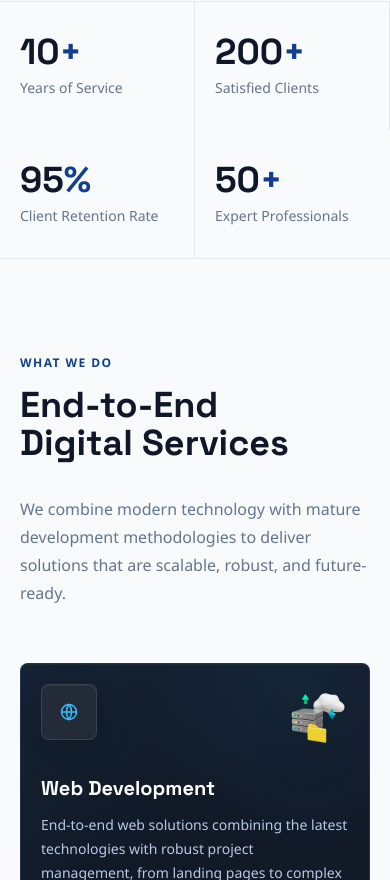
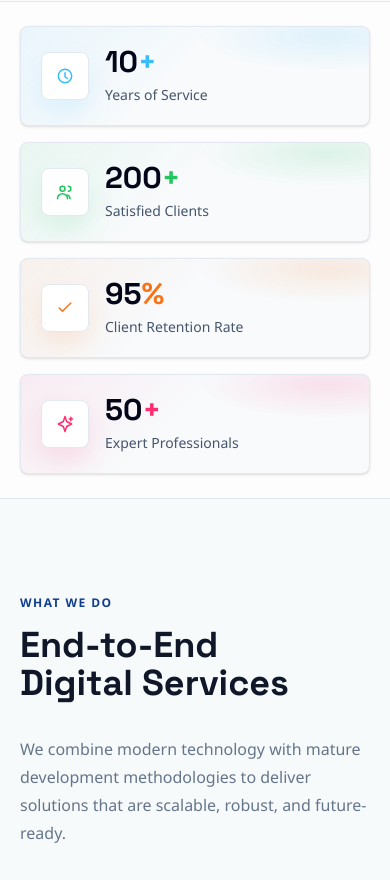
Before and after one commit to Adityakbr01/ag-solutions-website, a React (Vite) app: page / in a window 390 px wide. Shown: the part 704-1584 px from the top of the page. Built offline with nearby package versions, Linux system fonts and the light colour scheme; no server answers.

Commit message:
feat: enhance styling and structure across multiple sections; add icons and accent colors for improved UI consistency

```diff
--- a/src/index.css
+++ b/src/index.css
@@ -412,13 +412,6 @@ html.lenis body {
 
 .service-showcase-card {
   isolation: isolate;
-  background: linear-gradient(
-    180deg,
-    hsl(219 36% 12%) 0%,
-    hsl(221 39% 10%) 100%
-  );
-  border-color: color-mix(in srgb, hsl(217 76% 72%) 18%, transparent);
-  box-shadow: inset 0 1px 0 color-mix(in srgb, white 4%, transparent);
   transition:
     border-color 260ms ease,
     box-shadow 260ms ease,
@@ -447,10 +440,10 @@ html.lenis body {
 }
 
 .service-showcase-card:hover {
-  /* border-color: color-mix(in srgb, var(--service-accent) 44%, transparent); */
+  border-color: color-mix(in srgb, var(--service-accent) 44%, transparent);
   box-shadow:
-    inset 0 1px 0 color-mix(in srgb, white 7%, transparent),
-    0 24px 50px color-mix(in srgb, hsl(222 47% 6%) 48%, transparent);
+    inset 0 1px 0 color-mix(in srgb, white 22%, transparent),
+    0 24px 50px color-mix(in srgb, var(--service-accent) 13%, transparent);
   transform: translateY(-4px);
 }
 
@@ -460,11 +453,9 @@ html.lenis body {
 
 .service-showcase-icon {
   color: var(--service-accent);
-  background: hsl(218 23% 18%);
-  border-color: color-mix(in srgb, white 10%, transparent);
   box-shadow:
-    inset 0 1px 0 color-mix(in srgb, white 5%, transparent),
-    0 12px 28px color-mix(in srgb, hsl(222 47% 6%) 22%, transparent);
+    inset 0 1px 0 color-mix(in srgb, white 30%, transparent),
+    0 12px 28px color-mix(in srgb, var(--service-accent) 12%, transparent);
 }
 
 .service-feature-check {
@@ -481,6 +472,79 @@ html.lenis body {
     var(--service-accent) 64%,
     transparent
   ) !important;
+}
+
+.section-accent-card {
+  --card-accent: var(--accent);
+  isolation: isolate;
+}
+
+.section-accent-card::before {
+  position: absolute;
+  inset: 0;
+  z-index: 0;
+  content: "";
+  pointer-events: none;
+  background:
+    radial-gradient(
+      58% 54% at 88% 10%,
+      color-mix(in srgb, var(--card-accent) 16%, transparent),
+      transparent 64%
+    ),
+    linear-gradient(
+      135deg,
+      color-mix(in srgb, var(--card-accent) 9%, transparent),
+      transparent 46%
+    );
+  opacity: 0.78;
+  transition: opacity 260ms ease;
+}
+
+.section-accent-card > * {
+  position: relative;
+  z-index: 1;
+}
+
+.section-accent-card:hover {
+  border-color: color-mix(in srgb, var(--card-accent) 42%, transparent);
+  box-shadow:
+    inset 0 1px 0 color-mix(in srgb, white 26%, transparent),
+    0 18px 38px color-mix(in srgb, var(--card-accent) 12%, transparent);
+}
+
+.section-accent-card:hover::before {
+  opacity: 1;
+}
+
+.section-accent-icon {
+  color: var(--card-accent);
+  box-shadow:
+    inset 0 1px 0 color-mix(in srgb, white 30%, transparent),
+    0 12px 26px color-mix(in srgb, var(--card-accent) 12%, transparent);
+}
+
+.section-accent-text {
+  color: var(--card-accent);
+}
+
+.section-accent-badge {
+  color: color-mix(in srgb, var(--card-accent) 78%, black 22%);
+  border-color: color-mix(in srgb, var(--card-accent) 30%, transparent);
+  background: color-mix(in srgb, var(--card-accent) 12%, transparent);
+}
+
+.dark .section-accent-badge {
+  color: color-mix(in srgb, var(--card-accent) 82%, white 18%);
+}
+
+.section-accent-check {
+  color: var(--card-accent);
+  background: color-mix(in srgb, var(--card-accent) 15%, transparent);
+}
+
+.section-accent-card .home-wave-cta {
+  --cta-accent: var(--card-accent);
+  --cta-foreground: hsl(222 47% 8%);
 }
 
 /* ─── Primary CTA: gold fill button ──────────────────────────────────────── */
@@ -590,6 +654,8 @@ html.lenis body {
   .service-showcase-card,
   .service-showcase-card::before,
   .service-showcase-card img,
+  .section-accent-card,
+  .section-accent-card::before,
   .home-primary-cta::before,
   .home-wave-cta::before,
   .service-card::before,
--- a/src/modules/home/components/ContactSection.tsx
+++ b/src/modules/home/components/ContactSection.tsx
@@ -1,18 +1,49 @@
 import { useState } from "react";
+import type { CSSProperties } from "react";
 import { Button } from "@/components/ui/button";
 import { contactInfo } from "../data/homeContent";
 import { FadeIn } from "./FadeIn";
 import { HomeIcon } from "./HomeIcon";
+import type { HomeIconName } from "./HomeIcon";
+
+const contactMethods: Array<{
+  accent: string;
+  href?: string;
+  icon: HomeIconName;
+  label: string;
+}> = [
+  {
+    accent: "#22c55e",
+    href: contactInfo.phoneHref,
+    icon: "phone",
+    label: `${contactInfo.phoneDisplay} - ${contactInfo.hours}`,
+  },
+  {
+    accent: "#38bdf8",
+    href: contactInfo.emailHref,
+    icon: "mail",
+    label: contactInfo.email,
+  },
+  {
+    accent: "#f97316",
+    icon: "mapPin",
+    label: contactInfo.location,
+  },
+];
 
 export function ContactSection() {
   const [isSubscribed, setIsSubscribed] = useState(false);
 
   return (
     <FadeIn>
-      <section id="contact" className="px-5 md:px-12 mb-6">
-        <div className="mx-auto grid max-w-7xl gap-10 rounded-lg border border-border bg-card p-8 shadow-sm dark:border-white/[0.08] dark:bg-[#131312] md:grid-cols-2 md:p-14">
-          <div>
-            <h2 className="font-display text-4xl font-extrabold leading-[1.1] text-card-foreground">
+      <section id="contact" className="mb-6 px-5 md:px-12">
+        <div className="relative mx-auto grid max-w-7xl gap-10 overflow-hidden rounded-lg border border-slate-200 bg-white p-8 shadow-sm dark:border-white/[0.08] dark:bg-slate-900/80 md:grid-cols-2 md:p-14">
+          <div
+            className="absolute inset-0 bg-[radial-gradient(circle_at_12%_18%,color-mix(in_srgb,var(--accent)_16%,transparent),transparent_30%),radial-gradient(circle_at_92%_82%,color-mix(in_srgb,var(--secondary-accent)_18%,transparent),transparent_32%)]"
+            aria-hidden="true"
+          />
+          <div className="relative z-10">
+            <h2 className="font-display text-4xl font-extrabold leading-[1.1] text-slate-950 dark:text-white">
               Ready to build
               <span className="block">
                 something{" "}
@@ -21,44 +52,55 @@ export function ContactSection() {
                 </span>
               </span>
             </h2>
-            <p className="mt-4 max-w-xl text-sm font-light leading-7 text-muted-foreground">
+            <p className="mt-4 max-w-xl text-sm font-light leading-7 text-slate-600 dark:text-slate-300">
               Tell us about your project and we will get back to you within one
               business day with a free consultation.
             </p>
 
             <div className="mt-8 space-y-4">
-              <a
-                href={contactInfo.phoneHref}
-                className="flex items-center gap-3 text-sm text-muted-foreground transition hover:text-foreground"
-              >
-                <span className="flex h-9 w-9 items-center justify-center rounded-lg border border-border bg-muted text-accent-strong dark:border-white/[0.08] dark:bg-white/[0.05] dark:text-accent">
-                  <HomeIcon name="phone" className="h-4 w-4" />
-                </span>
-                {contactInfo.phoneDisplay} - {contactInfo.hours}
-              </a>
-              <a
-                href={contactInfo.emailHref}
-                className="flex items-center gap-3 text-sm text-muted-foreground transition hover:text-foreground"
-              >
-                <span className="flex h-9 w-9 items-center justify-center rounded-lg border border-border bg-muted text-accent-strong dark:border-white/[0.08] dark:bg-white/[0.05] dark:text-accent">
-                  <HomeIcon name="mail" className="h-4 w-4" />
-                </span>
-                {contactInfo.email}
-              </a>
-              <div className="flex items-center gap-3 text-sm text-muted-foreground">
-                <span className="flex h-9 w-9 items-center justify-center rounded-lg border border-border bg-muted text-accent-strong dark:border-white/[0.08] dark:bg-white/[0.05] dark:text-accent">
-                  <HomeIcon name="mapPin" className="h-4 w-4" />
-                </span>
-                {contactInfo.location}
-              </div>
+              {contactMethods.map((method) => {
+                const content = (
+                  <>
+                    <span className="section-accent-icon flex h-10 w-10 shrink-0 items-center justify-center rounded-lg border border-slate-200 bg-white dark:border-white/[0.08] dark:bg-slate-800">
+                      <HomeIcon name={method.icon} className="h-4 w-4" />
+                    </span>
+                    <span>{method.label}</span>
+                  </>
+                );
+
+                const className =
+                  "section-accent-card relative flex items-center gap-3 overflow-hidden rounded-lg border border-slate-200 bg-slate-50/80 p-3 text-sm text-slate-700 transition hover:-translate-y-0.5 dark:border-white/[0.08] dark:bg-white/[0.05] dark:text-slate-200";
+
+                return method.href ? (
+                  <a
+                    className={className}
+                    href={method.href}
+                    key={method.label}
+                    style={{ "--card-accent": method.accent } as CSSProperties}
+                  >
+                    {content}
+                  </a>
+                ) : (
+                  <div
+                    className={className}
+                    key={method.label}
+                    style={{ "--card-accent": method.accent } as CSSProperties}
+                  >
+                    {content}
+                  </div>
+                );
+              })}
             </div>
           </div>
 
-          <div>
-            <h3 className="font-display text-xl font-bold text-card-foreground">
+          <div
+            className="section-accent-card relative z-10 overflow-hidden rounded-lg border border-slate-200 bg-slate-50/85 p-6 dark:border-white/[0.08] dark:bg-white/[0.05]"
+            style={{ "--card-accent": "#ff2d6f" } as CSSProperties}
+          >
+            <h3 className="font-display text-xl font-bold text-slate-950 dark:text-white">
               Stay in the loop
             </h3>
-            <p className="mt-2 text-sm leading-6 text-muted-foreground">
+            <p className="mt-2 text-sm leading-6 text-slate-600 dark:text-slate-300">
               Get our newsletter with tech insights and project spotlights.
             </p>
             <form
@@ -76,17 +118,17 @@ export function ContactSection() {
                 type="email"
                 required
                 placeholder="your@email.com"
-                className="min-h-12 flex-1 rounded-full border border-border bg-background px-5 text-sm text-foreground outline-none transition placeholder:text-muted-foreground focus:border-accent/60 dark:border-white/[0.08] dark:bg-white/[0.05]"
+                className="min-h-12 flex-1 rounded-full border border-slate-200 bg-white px-5 text-sm text-slate-950 outline-none transition placeholder:text-slate-400 focus:border-accent/60 dark:border-white/[0.08] dark:bg-slate-900 dark:text-white dark:placeholder:text-slate-500"
               />
               <Button
                 type="submit"
-                className="min-h-12  cursor-pointer flex items-center justify-center gap-2 rounded-full border-0 bg-accent px-7 text-sm font-semibold text-accent-foreground hover:bg-accent/85"
+                className="flex min-h-12 cursor-pointer items-center justify-center gap-2 rounded-full border-0 bg-accent px-7 text-sm font-semibold text-accent-foreground hover:bg-accent/85"
               >
                 <span>Subscribe</span>
                 <HomeIcon name="arrowRight" className="h-4 w-4" />
               </Button>
             </form>
-            <p className="mt-3 text-xs text-muted-foreground">
+            <p className="mt-3 text-xs text-slate-500 dark:text-slate-400">
               {isSubscribed
                 ? "Thanks. You are on the list."
                 : "No spam, unsubscribe any time."}
--- a/src/modules/home/components/HeroSection.tsx
+++ b/src/modules/home/components/HeroSection.tsx
@@ -69,7 +69,10 @@ const heroImageSizes =
   "(max-width: 639px) 8rem, (max-width: 767px) 20rem, (max-width: 1023px) 16rem, 18rem";
 
 const getHeroWebpSrcSet = (image: string) => {
-  const imageName = image.split("/").pop()?.replace(/\.(png|webp)$/, "");
+  const imageName = image
+    .split("/")
+    .pop()
+    ?.replace(/\.(png|webp)$/, "");
 
   return `/images/hero-optimized/${imageName}-192.webp 192w, /images/hero-optimized/${imageName}-384.webp 384w`;
 };
--- a/src/modules/home/components/ServicesSection.tsx
+++ b/src/modules/home/components/ServicesSection.tsx
@@ -23,7 +23,10 @@ const getServiceImageSrcSet = (src: string) => {
 
 export function ServicesSection() {
   return (
-    <section id="services" className="px-5 py-24 md:px-12">
+    <section
+      id="services"
+      className="bg-slate-50/80 px-5 py-24 dark:bg-slate-950 md:px-12"
+    >
       <div className="mx-auto max-w-7xl">
         <FadeIn>
           <SectionHeader
@@ -38,12 +41,12 @@ export function ServicesSection() {
           <div className="grid items-stretch gap-5 [grid-auto-rows:minmax(0,1fr)] md:grid-cols-2 lg:grid-cols-3">
             {services.map((service) => (
               <article
-                className="service-showcase-card group relative flex h-full min-h-[390px] min-w-0 flex-col overflow-hidden rounded-lg border p-5 sm:p-6"
+                className="service-showcase-card group relative flex h-full min-h-[390px] min-w-0 flex-col overflow-hidden rounded-lg border border-slate-200 bg-white p-5 shadow-sm dark:border-white/[0.08] dark:bg-slate-900/80 sm:p-6"
                 key={service.title}
                 style={{ "--service-accent": service.accent } as CSSProperties}
               >
                 <div className="relative z-10 mb-7 flex min-h-16 items-start justify-between gap-4">
-                  <div className="service-showcase-icon flex h-14 w-14 shrink-0 items-center justify-center rounded-lg border">
+                  <div className="service-showcase-icon flex h-14 w-14 shrink-0 items-center justify-center rounded-lg border border-slate-200 bg-slate-50 dark:border-white/[0.08] dark:bg-slate-800">
                     <HomeIcon name={service.icon} className="h-5 w-5" />
                   </div>
                   <img
@@ -58,17 +61,17 @@ export function ServicesSection() {
                     className="h-16 w-24 object-contain object-right drop-shadow-[0_14px_20px_rgba(0,0,0,0.2)] transition-transform duration-300 group-hover:-translate-y-1 group-hover:scale-105 sm:h-20 sm:w-28"
                   />
                 </div>
-                <h3 className="relative z-10 font-display text-xl font-bold leading-tight text-white">
+                <h3 className="relative z-10 font-display text-xl font-bold leading-tight text-slate-950 dark:text-white">
                   {service.title}
                 </h3>
-                <p className="relative z-10 mt-3 text-sm font-light leading-6 text-[#b8c9e7]">
+                <p className="relative z-10 mt-3 text-sm font-light leading-6 text-slate-600 dark:text-[#b8c9e7]">
                   {service.description}
                 </p>
 
                 <ul className="relative z-10 mt-5 space-y-3">
                   {service.features.map((feature) => (
                     <li
-                      className="flex min-w-0 items-center gap-3 text-sm leading-5 text-white"
+                      className="flex min-w-0 items-center gap-3 text-sm leading-5 text-slate-800 dark:text-white"
                       key={feature}
                     >
                       <span className="service-feature-check flex h-5 w-5 shrink-0 items-center justify-center rounded-full">
--- a/src/modules/home/components/StatsStrip.tsx
+++ b/src/modules/home/components/StatsStrip.tsx
@@ -1,27 +1,33 @@
+import type { CSSProperties } from "react";
 import { stats } from "../data/homeContent";
 import { FadeIn } from "./FadeIn";
+import { HomeIcon } from "./HomeIcon";
 
 export function StatsStrip() {
   return (
     <FadeIn>
-      <div className="border-y border-border">
-        <div className="mx-auto grid max-w-7xl grid-cols-2 lg:grid-cols-4">
-          {stats.map((stat, index) => (
+      <div className="border-y border-slate-200 bg-white/70 px-5 py-6 dark:border-white/[0.08] dark:bg-slate-950 md:px-12">
+        <div className="mx-auto grid max-w-7xl gap-4 sm:grid-cols-2 lg:grid-cols-4">
+          {stats.map((stat) => (
             <div
-              className={`px-5 py-8 md:px-12 md:py-10 ${
-                index < stats.length - 1 ? "border-r border-border" : ""
-              }`}
+              className="section-accent-card relative overflow-hidden rounded-lg border border-slate-200 bg-slate-50 p-5 shadow-sm dark:border-white/[0.08] dark:bg-slate-900/70"
               key={stat.label}
+              style={{ "--card-accent": stat.accent } as CSSProperties}
             >
-              <p className="font-display text-4xl font-extrabold leading-none text-foreground md:text-5xl">
-                {stat.value}
-                <span className="text-accent-strong dark:text-accent">
-                  {stat.suffix}
+              <div className="relative z-10 flex items-center gap-4">
+                <span className="section-accent-icon flex h-12 w-12 shrink-0 items-center justify-center rounded-lg border border-slate-200 bg-white dark:border-white/[0.08] dark:bg-slate-800">
+                  <HomeIcon name={stat.icon} className="h-5 w-5" />
                 </span>
-              </p>
-              <p className="mt-2 text-sm text-muted-foreground">
-                {stat.label}
-              </p>
+                <div className="min-w-0">
+                  <p className="font-display text-3xl font-extrabold leading-none text-slate-950 md:text-4xl dark:text-white">
+                    {stat.value}
+                    <span className="section-accent-text">{stat.suffix}</span>
+                  </p>
+                  <p className="mt-2 text-sm leading-5 text-slate-600 dark:text-slate-300">
+                    {stat.label}
+                  </p>
+                </div>
+              </div>
             </div>
           ))}
         </div>
--- a/src/modules/home/data/homeContent.ts
+++ b/src/modules/home/data/homeContent.ts
@@ -65,11 +65,41 @@ export const heroTechRows = [
   { name: "Node / PHP", scope: "Backend", tone: "green" },
 ];
 
-export const stats = [
-  { value: "10", suffix: "+", label: "Years of Service" },
-  { value: "200", suffix: "+", label: "Satisfied Clients" },
-  { value: "95", suffix: "%", label: "Client Retention Rate" },
-  { value: "50", suffix: "+", label: "Expert Professionals" },
+export const stats: Array<{
+  value: string;
+  suffix: string;
+  label: string;
+  icon: HomeIconName;
+  accent: string;
+}> = [
+  {
+    value: "10",
+    suffix: "+",
+    label: "Years of Service",
+    icon: "clock",
+    accent: "#38bdf8",
+  },
+  {
+    value: "200",
+    suffix: "+",
+    label: "Satisfied Clients",
+    icon: "users",
+    accent: "#22c55e",
+  },
+  {
+    value: "95",
+    suffix: "%",
+    label: "Client Retention Rate",
+    icon: "check",
+    accent: "#f97316",
+  },
+  {
+    value: "50",
+    suffix: "+",
+    label: "Expert Professionals",
+    icon: "sparkles",
+    accent: "#ff2d6f",
+  },
 ];
 
 export const services: Array<{
@@ -197,22 +227,35 @@ export const services: Array<{
   },
 ];
 
-export const aboutFeatures = [
+export const aboutFeatures: Array<{
+  title: string;
+  description: string;
+  icon: HomeIconName;
+  accent: string;
+}> = [
   {
     title: "Reliable",
     description: "Commitments kept, deadlines met, and delivery handled with care.",
+    icon: "check",
+    accent: "#22c55e",
   },
   {
     title: "Always Available",
     description: "Support that is close by when your team needs it most.",
+    icon: "clock",
+    accent: "#38bdf8",
   },
   {
     title: "Creative UI",
     description: "Unique, memorable interfaces designed for real users.",
+    icon: "sparkles",
+    accent: "#ff2d6f",
   },
   {
     title: "Proven Track Record",
     description: "Hundreds of successful deliveries across industries.",
+    icon: "chart",
+    accent: "#f97316",
   },
 ];
 
@@ -302,18 +345,28 @@ export const productFeatures = [
   "Cloud-based, accessible anywhere",
 ];
 
-export const products = [
+export const products: Array<{
+  badge: string;
+  title: string;
+  description: string;
+  icon: HomeIconName;
+  accent: string;
+}> = [
   {
     badge: "Marketing",
     title: "EASE Marketing Platform",
     description:
       "A digital marketing suite designed to streamline PPC campaigns, SEO tracking, and audience analytics in one place.",
+    icon: "trendingUp",
+    accent: "#ff2d6f",
   },
   {
     badge: "Community",
     title: "Grow Together",
     description:
       "A collaborative group meeting and networking platform that connects professionals and businesses to grow together.",
+    icon: "users",
+    accent: "#22c55e",
   },
 ];
 
@@ -322,6 +375,7 @@ export const portfolioItems: Array<{
   description: string;
   tag: string;
   icon: HomeIconName;
+  accent: string;
 }> = [
   {
     title: "E-Commerce Platform",
@@ -329,6 +383,7 @@ export const portfolioItems: Array<{
       "Full-stack storefront with inventory management and payment gateway integration.",
     tag: "Web Development",
     icon: "shoppingCart",
+    accent: "#38bdf8",
   },
   {
     title: "Grow Together App",
@@ -336,6 +391,7 @@ export const portfolioItems: Array<{
       "Community networking mobile app for Android and iOS with real-time messaging.",
     tag: "Mobile App",
     icon: "users",
+    accent: "#22c55e",
   },
   {
     title: "Export Management System",
@@ -343,6 +399,7 @@ export const portfolioItems: Array<{
       "End-to-end web application for export documentation and compliance.",
     tag: "Web Application",
     icon: "chart",
+    accent: "#f97316",
   },
 ];
 
```
Also changed, not shown: src/modules/home/components/AboutSection.tsx (+30 -16 lines), src/modules/home/components/PortfolioSection.tsx (+19 -8 lines), src/modules/home/components/ProductsSection.tsx (+37 -20 lines).
